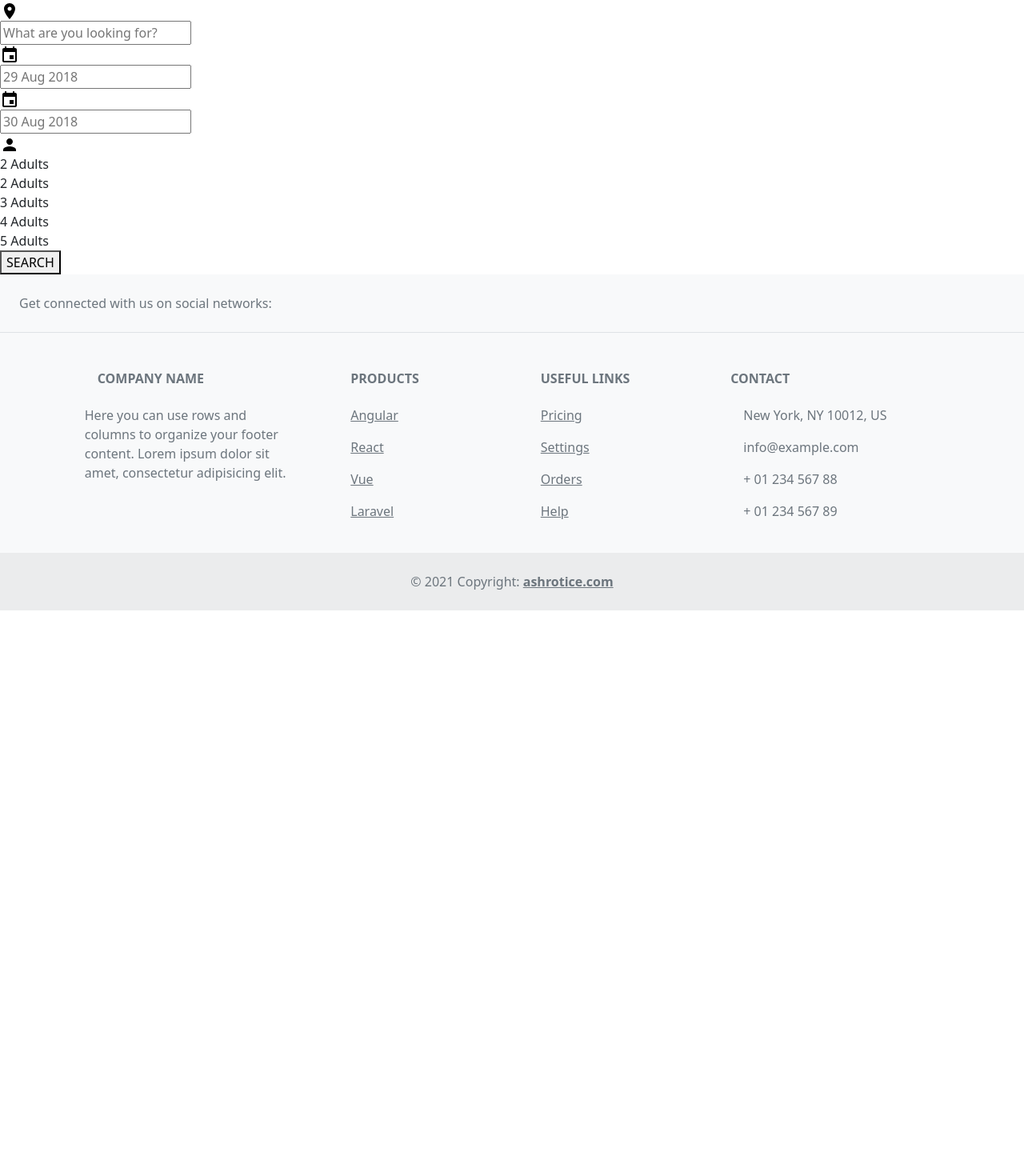
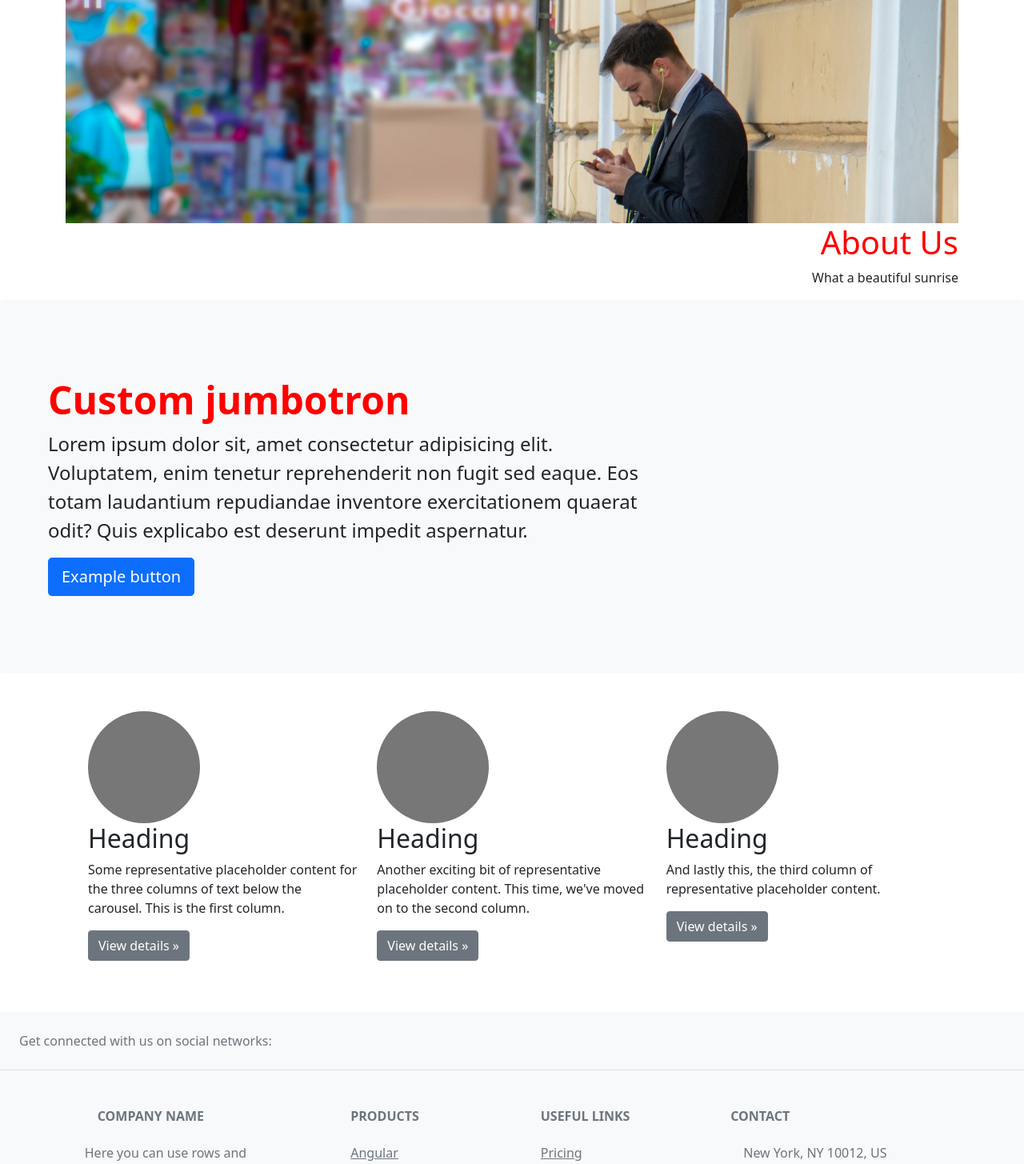
Before and after one commit to ashrotd/IceCreamWebsite, a Django app: page /about in a window 1280 px wide. Shown: the part 56-1511 px from the top of the page at 80% size. Before the commit the page ends 819 px from the top, so only its background shows below. Run offline with Django 3.2, Linux system fonts and the light colour scheme.

Commit message:
About Us page added

```diff
--- a/Hello/templates/about.html
+++ b/Hello/templates/about.html
@@ -1,134 +1,46 @@
 {% extends 'base.html' %}
 {% block title %}About Us{% endblock %}
 {% block body %}
-<head>
-<meta http-equiv="Content-Type" content="text/html; charset=UTF-8">
-<meta name="viewport" content="width=device-width, initial-scale=1">
-<meta http-equiv="X-UA-Compatible" content="IE=edge">
-<meta name="author" content="colorlib.com">
-<style id="" media="all">/* devanagari */
-@font-face {
-  font-family: 'Poppins';
-  font-style: normal;
-  font-weight: 300;
-  src: url(/fonts.gstatic.com/s/poppins/v15/pxiByp8kv8JHgFVrLDz8Z11lFc-K.woff2) format('woff2');
-  unicode-range: U+0900-097F, U+1CD0-1CF6, U+1CF8-1CF9, U+200C-200D, U+20A8, U+20B9, U+25CC, U+A830-A839, U+A8E0-A8FB;
-}
-/* latin-ext */
-@font-face {
-  font-family: 'Poppins';
-  font-style: normal;
-  font-weight: 300;
-  src: url(/fonts.gstatic.com/s/poppins/v15/pxiByp8kv8JHgFVrLDz8Z1JlFc-K.woff2) format('woff2');
-  unicode-range: U+0100-024F, U+0259, U+1E00-1EFF, U+2020, U+20A0-20AB, U+20AD-20CF, U+2113, U+2C60-2C7F, U+A720-A7FF;
-}
-/* latin */
-@font-face {
-  font-family: 'Poppins';
-  font-style: normal;
-  font-weight: 300;
-  src: url(/fonts.gstatic.com/s/poppins/v15/pxiByp8kv8JHgFVrLDz8Z1xlFQ.woff2) format('woff2');
-  unicode-range: U+0000-00FF, U+0131, U+0152-0153, U+02BB-02BC, U+02C6, U+02DA, U+02DC, U+2000-206F, U+2074, U+20AC, U+2122, U+2191, U+2193, U+2212, U+2215, U+FEFF, U+FFFD;
-}
-/* devanagari */
-@font-face {
-  font-family: 'Poppins';
-  font-style: normal;
-  font-weight: 400;
-  src: url(/fonts.gstatic.com/s/poppins/v15/pxiEyp8kv8JHgFVrJJbecmNE.woff2) format('woff2');
-  unicode-range: U+0900-097F, U+1CD0-1CF6, U+1CF8-1CF9, U+200C-200D, U+20A8, U+20B9, U+25CC, U+A830-A839, U+A8E0-A8FB;
-}
-/* latin-ext */
-@font-face {
-  font-family: 'Poppins';
-  font-style: normal;
-  font-weight: 400;
-  src: url(/fonts.gstatic.com/s/poppins/v15/pxiEyp8kv8JHgFVrJJnecmNE.woff2) format('woff2');
-  unicode-range: U+0100-024F, U+0259, U+1E00-1EFF, U+2020, U+20A0-20AB, U+20AD-20CF, U+2113, U+2C60-2C7F, U+A720-A7FF;
-}
-/* latin */
-@font-face {
-  font-family: 'Poppins';
-  font-style: normal;
-  font-weight: 400;
-  src: url(/fonts.gstatic.com/s/poppins/v15/pxiEyp8kv8JHgFVrJJfecg.woff2) format('woff2');
-  unicode-range: U+0000-00FF, U+0131, U+0152-0153, U+02BB-02BC, U+02C6, U+02DA, U+02DC, U+2000-206F, U+2074, U+20AC, U+2122, U+2191, U+2193, U+2212, U+2215, U+FEFF, U+FFFD;
-}
-/* devanagari */
-@font-face {
-  font-family: 'Poppins';
-  font-style: normal;
-  font-weight: 500;
-  src: url(/fonts.gstatic.com/s/poppins/v15/pxiByp8kv8JHgFVrLGT9Z11lFc-K.woff2) format('woff2');
-  unicode-range: U+0900-097F, U+1CD0-1CF6, U+1CF8-1CF9, U+200C-200D, U+20A8, U+20B9, U+25CC, U+A830-A839, U+A8E0-A8FB;
-}
-/* latin-ext */
-@font-face {
-  font-family: 'Poppins';
-  font-style: normal;
-  font-weight: 500;
-  src: url(/fonts.gstatic.com/s/poppins/v15/pxiByp8kv8JHgFVrLGT9Z1JlFc-K.woff2) format('woff2');
-  unicode-range: U+0100-024F, U+0259, U+1E00-1EFF, U+2020, U+20A0-20AB, U+20AD-20CF, U+2113, U+2C60-2C7F, U+A720-A7FF;
-}
-/* latin */
-@font-face {
-  font-family: 'Poppins';
-  font-style: normal;
-  font-weight: 500;
-  src: url(/fonts.gstatic.com/s/poppins/v15/pxiByp8kv8JHgFVrLGT9Z1xlFQ.woff2) format('woff2');
-  unicode-range: U+0000-00FF, U+0131, U+0152-0153, U+02BB-02BC, U+02C6, U+02DA, U+02DC, U+2000-206F, U+2074, U+20AC, U+2122, U+2191, U+2193, U+2212, U+2215, U+FEFF, U+FFFD;
-}
-</style>
-<link href="css/main.css" rel="stylesheet">
-<meta name="robots" content="noindex, follow">
-</head>
-<div class="inner-form">
-<div class="input-field first-wrap">
-<div class="icon-wrap">
-<svg xmlns="http://www.w3.org/2000/svg" width="24" height="24" viewBox="0 0 24 24">
-<path d="M12 2C8.13 2 5 5.13 5 9c0 5.25 7 13 7 13s7-7.75 7-13c0-3.87-3.13-7-7-7zm0 9.5c-1.38 0-2.5-1.12-2.5-2.5s1.12-2.5 2.5-2.5 2.5 1.12 2.5 2.5-1.12 2.5-2.5 2.5z"></path>
-</svg>
-</div>
-<input id="search" type="text" placeholder="What are you looking for?">
-</div>
-<div class="input-field second-wrap">
-<div class="icon-wrap">
-<svg xmlns="http://www.w3.org/2000/svg" width="24" height="24" viewBox="0 0 24 24">
-<path d="M17 12h-5v5h5v-5zM16 1v2H8V1H6v2H5c-1.11 0-1.99.9-1.99 2L3 19c0 1.1.89 2 2 2h14c1.1 0 2-.9 2-2V5c0-1.1-.9-2-2-2h-1V1h-2zm3 18H5V8h14v11z"></path>
-</svg>
-</div>
-<input class="datepicker flatpickr-input" id="depart" type="text" placeholder="29 Aug 2018" readonly="readonly">
-</div>
-<div class="input-field third-wrap">
-<div class="icon-wrap">
-<svg xmlns="http://www.w3.org/2000/svg" width="24" height="24" viewBox="0 0 24 24">
-<path d="M17 12h-5v5h5v-5zM16 1v2H8V1H6v2H5c-1.11 0-1.99.9-1.99 2L3 19c0 1.1.89 2 2 2h14c1.1 0 2-.9 2-2V5c0-1.1-.9-2-2-2h-1V1h-2zm3 18H5V8h14v11z"></path>
-</svg>
-</div>
-<input class="datepicker flatpickr-input" id="return" type="text" placeholder="30 Aug 2018" readonly="readonly">
-</div>
-<div class="input-field fouth-wrap">
-<div class="icon-wrap">
-<svg xmlns="http://www.w3.org/2000/svg" width="24" height="24" viewBox="0 0 24 24">
-<path d="M12 12c2.21 0 4-1.79 4-4s-1.79-4-4-4-4 1.79-4 4 1.79 4 4 4zm0 2c-2.67 0-8 1.34-8 4v2h16v-2c0-2.66-5.33-4-8-4z"></path>
-</svg>
-</div>
-<div class="choices" role="listbox" data-type="select-one" tabindex="0" aria-haspopup="true" aria-expanded="false" dir="ltr" aria-activedescendant="choices-choices-single-defaul-py-item-choice-1">
-          <div class="choices__inner"><select data-trigger="" name="choices-single-defaul" class="choices__input is-hidden" tabindex="-1" style="display:none;" aria-hidden="true" data-choice="active"><option value="2 Adults" selected="">2 Adults</option></select><div class="choices__list choices__list--single"><div class="choices__item choices__item--selectable choices__placeholder" data-item="" data-id="1" data-value="2 Adults" aria-selected="true">
-            2 Adults
-          </div></div></div><div class="choices__list choices__list--dropdown" aria-expanded="false">
-          <div class="choices__list" dir="ltr" role="listbox"><div class="choices__item choices__item--choice choices__item--selectable choices__placeholder is-highlighted" data-select-text="" data-choice="" data-id="1" data-value="2 Adults" data-choice-selectable="" id="choices-choices-single-defaul-py-item-choice-1" role="option" aria-selected="true">
-            2 Adults
-          </div><div class="choices__item choices__item--choice choices__item--selectable" data-select-text="" data-choice="" data-id="2" data-value="3 Adults" data-choice-selectable="" id="choices-choices-single-defaul-py-item-choice-2" role="option">
-            3 Adults
-          </div><div class="choices__item choices__item--choice choices__item--selectable" data-select-text="" data-choice="" data-id="3" data-value="4 Adults" data-choice-selectable="" id="choices-choices-single-defaul-py-item-choice-3" role="option">
-            4 Adults
-          </div><div class="choices__item choices__item--choice choices__item--selectable" data-select-text="" data-choice="" data-id="4" data-value="5 Adults" data-choice-selectable="" id="choices-choices-single-defaul-py-item-choice-4" role="option">
-            5 Adults
-          </div></div></div></div>
-</div>
-<div class="input-field fifth-wrap">
-<button class="btn-search" type="button">SEARCH</button>
-</div>
-</div>
+<div class="container">
+    <img src="/static/img/about.jpg" alt="" style="width:100%;">
+    <div class="text-block text-lg-end">
+      <h1>About Us</h1>
+      <p>What a beautiful sunrise</p>
+    </div>
+  </div>
+  <div class="p-5 mb-4 bg-light rounded-3">
+    <div class="container-fluid py-5">
+      <h1 class="display-5 fw-bold">Custom jumbotron</h1>
+      <p class="col-md-8 fs-4">Lorem ipsum dolor sit, amet consectetur adipisicing elit. Voluptatem, enim tenetur reprehenderit non fugit sed eaque. Eos totam laudantium repudiandae inventore exercitationem quaerat odit? Quis explicabo est deserunt impedit aspernatur.</p>
+      <button class="btn btn-primary btn-lg" type="button">Example button</button>
+    </div>
+  </div>
+  <div class="container marketing my-5">
+
+    <!-- Three columns of text below the carousel -->
+    <div class="row mx-3">
+      <div class="col-lg-4">
+        <svg class="bd-placeholder-img rounded-circle" width="140" height="140" xmlns="http://www.w3.org/2000/svg" role="img" aria-label="Placeholder: 140x140" preserveAspectRatio="xMidYMid slice" focusable="false"><title>Placeholder</title><rect width="100%" height="100%" fill="#777"></rect><text x="50%" y="50%" fill="#777" dy=".3em">140x140</text></svg>
+
+        <h2>Heading</h2>
+        <p>Some representative placeholder content for the three columns of text below the carousel. This is the first column.</p>
+        <p><a class="btn btn-secondary" href="#">View details »</a></p>
+      </div><!-- /.col-lg-4 -->
+      <div class="col-lg-4">
+        <svg class="bd-placeholder-img rounded-circle" width="140" height="140" xmlns="http://www.w3.org/2000/svg" role="img" aria-label="Placeholder: 140x140" preserveAspectRatio="xMidYMid slice" focusable="false"><title>Placeholder</title><rect width="100%" height="100%" fill="#777"></rect><text x="50%" y="50%" fill="#777" dy=".3em">140x140</text></svg>
+
+        <h2>Heading</h2>
+        <p>Another exciting bit of representative placeholder content. This time, we've moved on to the second column.</p>
+        <p><a class="btn btn-secondary" href="#">View details »</a></p>
+      </div><!-- /.col-lg-4 -->
+      <div class="col-lg-4">
+        <svg class="bd-placeholder-img rounded-circle" width="140" height="140" xmlns="http://www.w3.org/2000/svg" role="img" aria-label="Placeholder: 140x140" preserveAspectRatio="xMidYMid slice" focusable="false"><title>Placeholder</title><rect width="100%" height="100%" fill="#777"></rect><text x="50%" y="50%" fill="#777" dy=".3em">140x140</text></svg>
+
+        <h2>Heading</h2>
+        <p>And lastly this, the third column of representative placeholder content.</p>
+        <p><a class="btn btn-secondary" href="#">View details »</a></p>
+      </div><!-- /.col-lg-4 -->
+    </div><!-- /.row -->
+
+  </div>
 {% endblock body %}
--- a/Hello/templates/base.html
+++ b/Hello/templates/base.html
@@ -4,7 +4,7 @@
     <!-- Required meta tags -->
     <meta charset="utf-8">
     <meta name="viewport" content="width=device-width, initial-scale=1">
-
+    <link rel="stylesheet" href="main.css">
     <!-- Bootstrap CSS -->
     <link href="https://cdn.jsdelivr.net/npm/bootstrap@5.0.0/dist/css/bootstrap.min.css" rel="stylesheet" integrity="sha384-wEmeIV1mKuiNpC+IOBjI7aAzPcEZeedi5yW5f2yOq55WWLwNGmvvx4Um1vskeMj0" crossorigin="anonymous">
 
--- a/Hello/templates/main.css
+++ b/Hello/templates/main.css
@@ -9,3 +9,6 @@
 h1 {
     color: red;
 }
+.maxim h1 {
+    color: red;
+}
```
Also changed, not shown: Hello/static/img/about.jpg (added).
